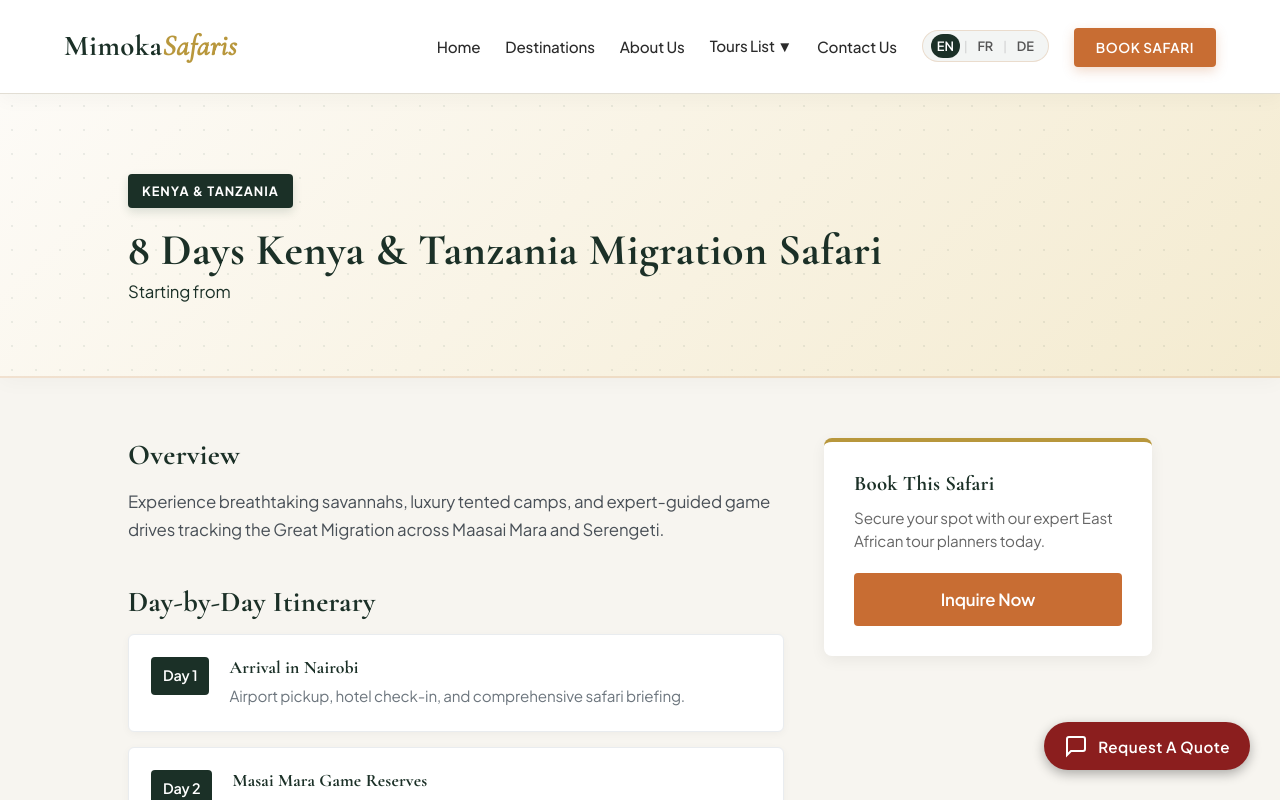
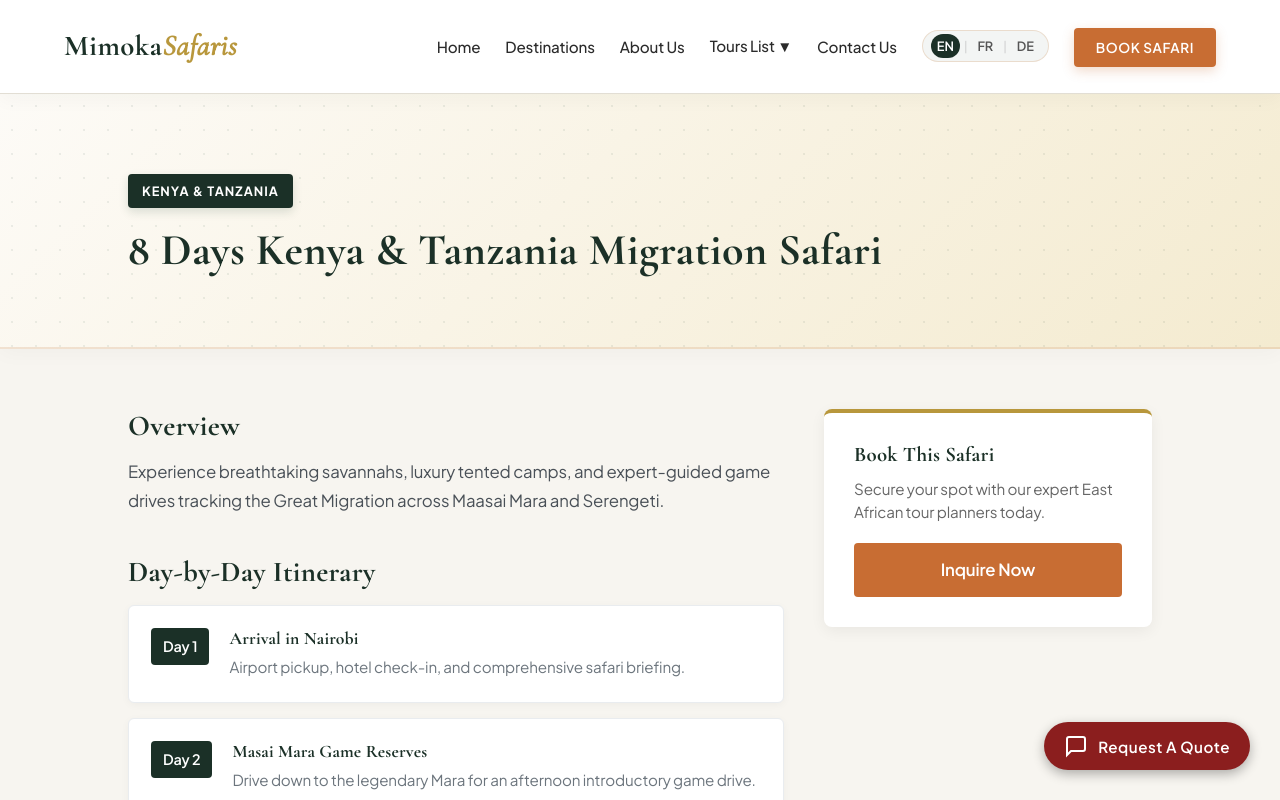
Before and after one commit to mkavulu/Mimoka-Tours-Safari, a React (Vite) app: page /tour/1 in a window 1280 px wide. Shown: the top 800 px of the page. Built offline with nearby package versions, Linux system fonts and the light colour scheme.

Commit message:
made changes

```diff
--- a/src/pages/TourDetail.jsx
+++ b/src/pages/TourDetail.jsx
@@ -78,7 +78,7 @@ export default function TourDetail() {
         <div className="detail-hero-content">
           <span className="badge">{tour.region}</span>
           <h1>{tour.title}</h1>
-          <p className="price-tag">Starting from <strong>{tour.price}</strong></p>
+          <p className="price-tag"> <strong>{tour.price}</strong></p>
         </div>
       </div>
 
```
